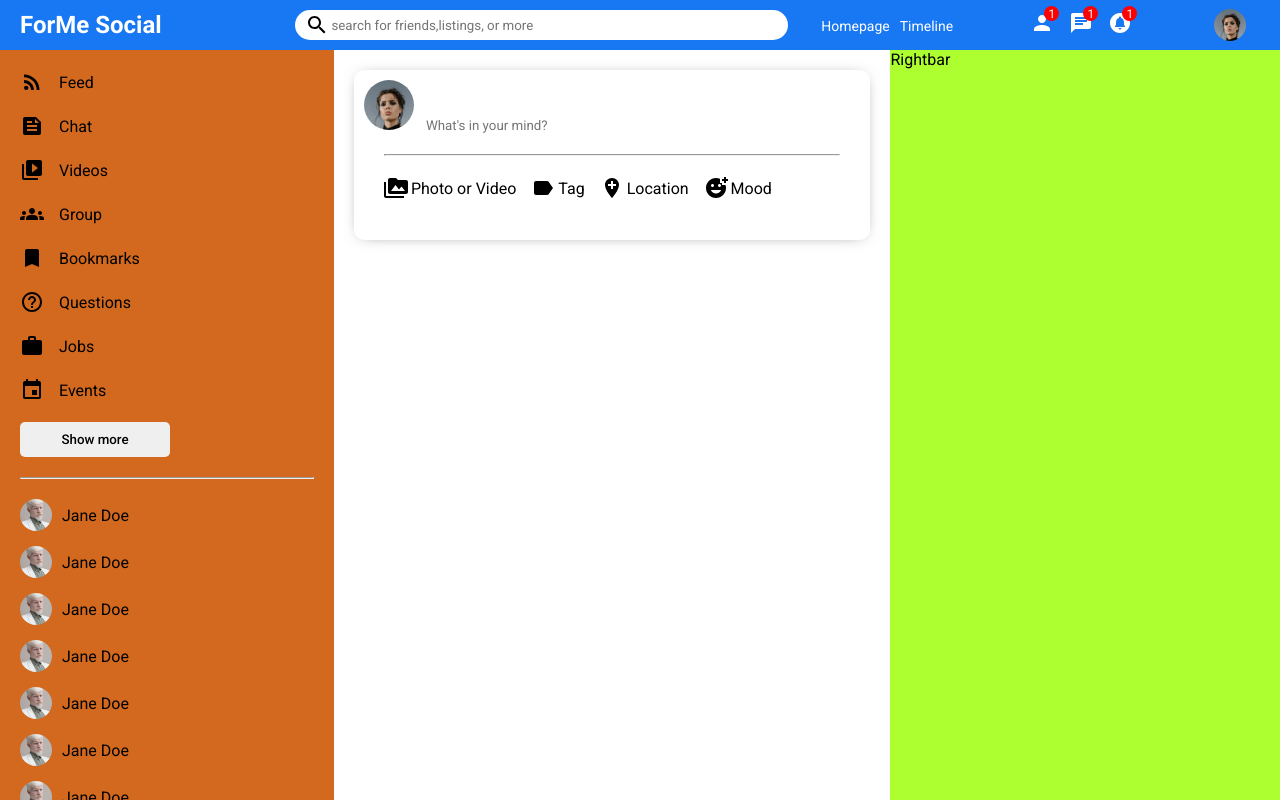
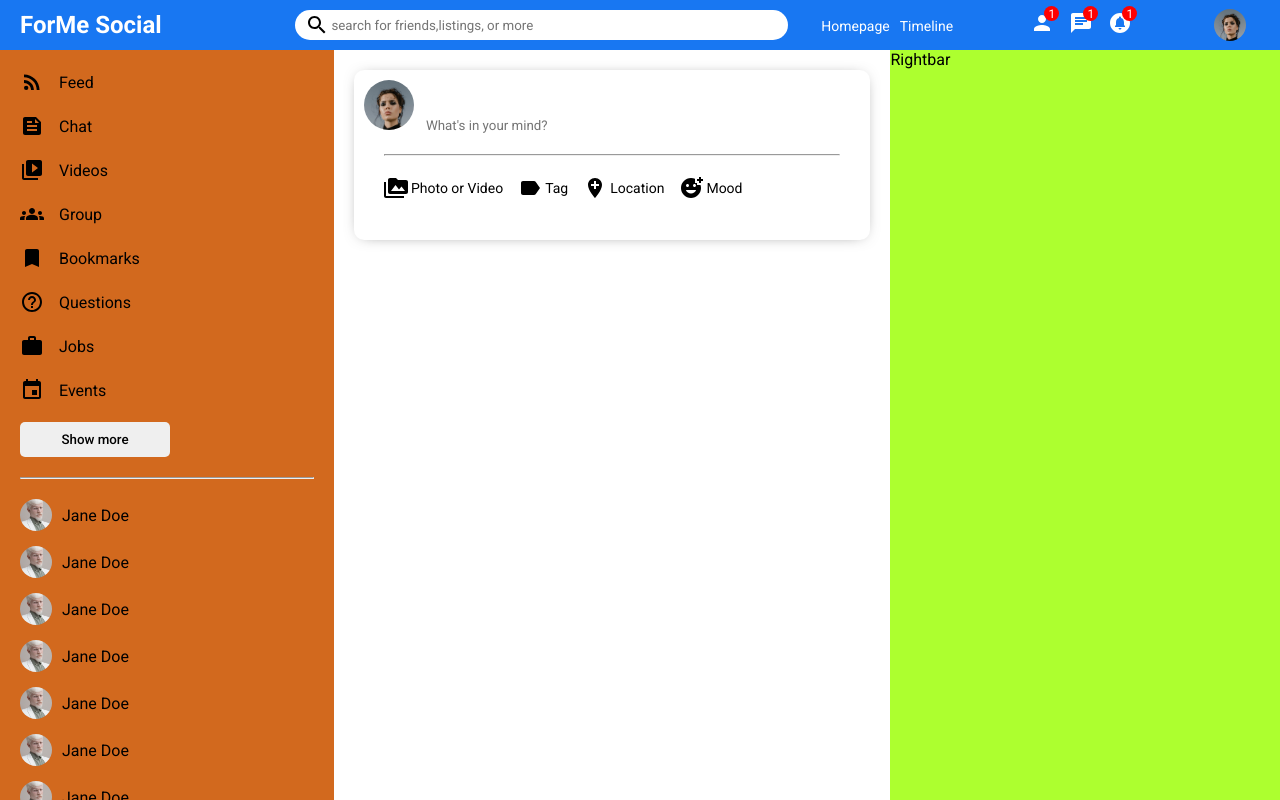
Before and after one commit to morganwestcoding/forme-application, a React (Create React App) app: page / in a window 1280 px wide. Built offline with nearby package versions, Linux system fonts and the light colour scheme.

Commit message:
Update share.css

```diff
--- a/src/components/share/share.css
+++ b/src/components/share/share.css
@@ -53,3 +53,8 @@
     font-size:18px;
     margin-right: 3px;
 }
+
+.shareOptionText{
+    font-size: 14px;
+    font-weight: 500px;
+}
```
